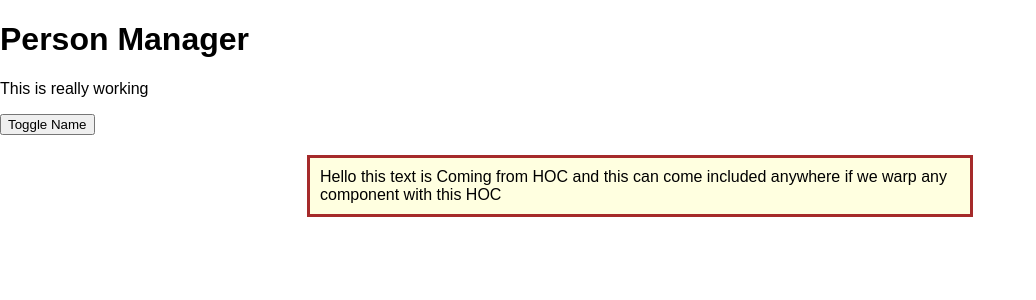
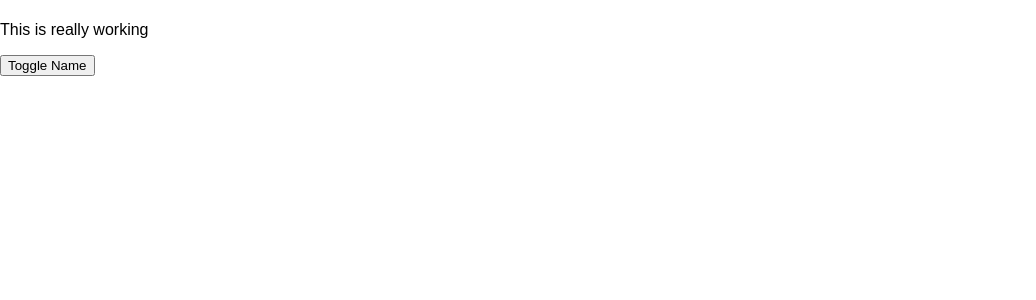
Before and after one commit to asharma102/react-complte-guide, a React app: page / in a window 1280 px wide. Shown: the top 300 px of the page, without its empty margins (0-1036 px from the left). Built offline with nearby package versions, Linux system fonts and the light colour scheme.

Commit message:
another way to create HOC and usage-v2

```diff
--- a/src/containers/App.js
+++ b/src/containers/App.js
@@ -2,9 +2,10 @@
 import style from "./App.css";
 import Persons from "../components/Persons/Persons";
 import Cockpit from "../components/Cockpit/Cockpit";
-import WithClass from "../hoc/withClass";
+import withClass from "../hoc/withClass";
+import Aux from "../hoc/Aux";
 
-const app = (props) => {
+const App = (props) => {
   const [personsState, setPersonsState] = useState({
     person: [
       { id: "asd", name: "max", age: 28 },
@@ -79,7 +80,7 @@
 
   return (
 
-    <WithClass classes={style.App}>
+    <Aux>
       <Cockpit
         title={props.appTitle}
         personsLength={personsState.person.length}
@@ -87,13 +88,13 @@
         clicked={togglePersonHandler}
       />
       <div>{displayPerson}</div>
-    </WithClass>
+    </Aux>
 
   );
 };
 //}
 
-export default app;
+export default withClass(App, style.App);
 
 //Class based
 
--- a/src/hoc/Aux.js
+++ b/src/hoc/Aux.js
@@ -1,8 +1,4 @@
 import React from 'react';
 
-const aux = (props) => {
-
-    props.children;
-
-}
+const aux = (props) => props.children;
 export default aux;
--- a/src/hoc/withClass.js
+++ b/src/hoc/withClass.js
@@ -1,17 +1,27 @@
 import React from "react";
 
-const withClass = props => (
-    <div className={props.classes}>
-        {props.children}
-        <div style={{
-            backgroundColor: "lightyellow",
-            width: "50%",
-            padding: "10px",
-            border: "3px solid brown",
-            margin: "0 auto",
-            marginTop: "20px"
-        }}>Hello this text is Coming from HOC and this can come included anywhere if we warp any component with this HOC </div>
-    </div >
-);
+// const withClass = props => (
+//     <div className={props.classes}>
+//         {props.children}
+//         <div style={{
+//             backgroundColor: "lightyellow",
+//             width: "50%",
+//             padding: "10px",
+//             border: "3px solid brown",
+//             margin: "0 auto",
+//             marginTop: "20px"
+//         }}>Hello this text is Coming from HOC and this can come included anywhere if we warp any component with this HOC </div>
+//     </div >
+// );
 
+// export default withClass;
+
+const withClass = (WrappedComponent, className) => {
+    return props => (
+
+        <div className={className}>
+            <WrappedComponent />
+        </div >
+    );
+}
 export default withClass;
```
